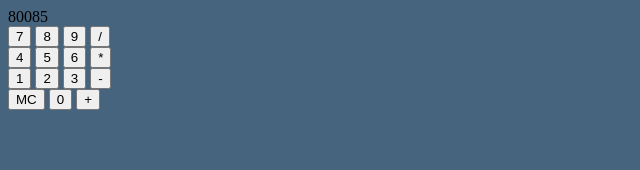
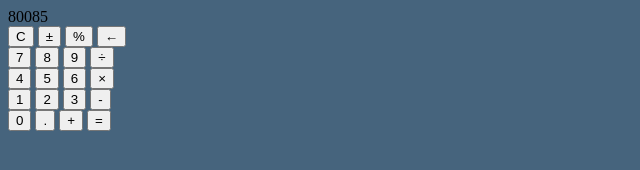
Before and after one commit to SeanClancyRyerson/calculator, a plain HTML site: page index.html in a window 1280 px wide. Shown: the whole page, without its empty margins (0-640 px from the left). Drawn offline with Linux system fonts and the light colour scheme.

Commit message:
Add different button layout and better symbols

```diff
--- a/index.html
+++ b/index.html
@@ -10,18 +10,24 @@
 </head>
 <body>
     <div class="calculator">
-        <div class="screen">80085</div>
+        <div class="calcScreen">80085</div>
+        <div class="calcRow">
+            <button>C</button>
+            <button>±</button>
+            <button>%</button>
+            <button>←</button>
+        </div>
         <div class="calcRow">
             <button>7</button>
             <button>8</button>
             <button>9</button>
-            <button>/</button>
+            <button>÷</button>
         </div>
         <div class="calcRow">
             <button>4</button>
             <button>5</button>
             <button>6</button>
-            <button>*</button>
+            <button>×</button>
         </div>
         <div class="calcRow">
             <button>1</button>
@@ -30,9 +36,10 @@
             <button>-</button>
         </div>
         <div class="calcRow">
-            <button>MC</button>
             <button>0</button>
+            <button>.</button>
             <button>+</button>
+            <button>=</button>
         </div>
     </div>
 </body>
```
